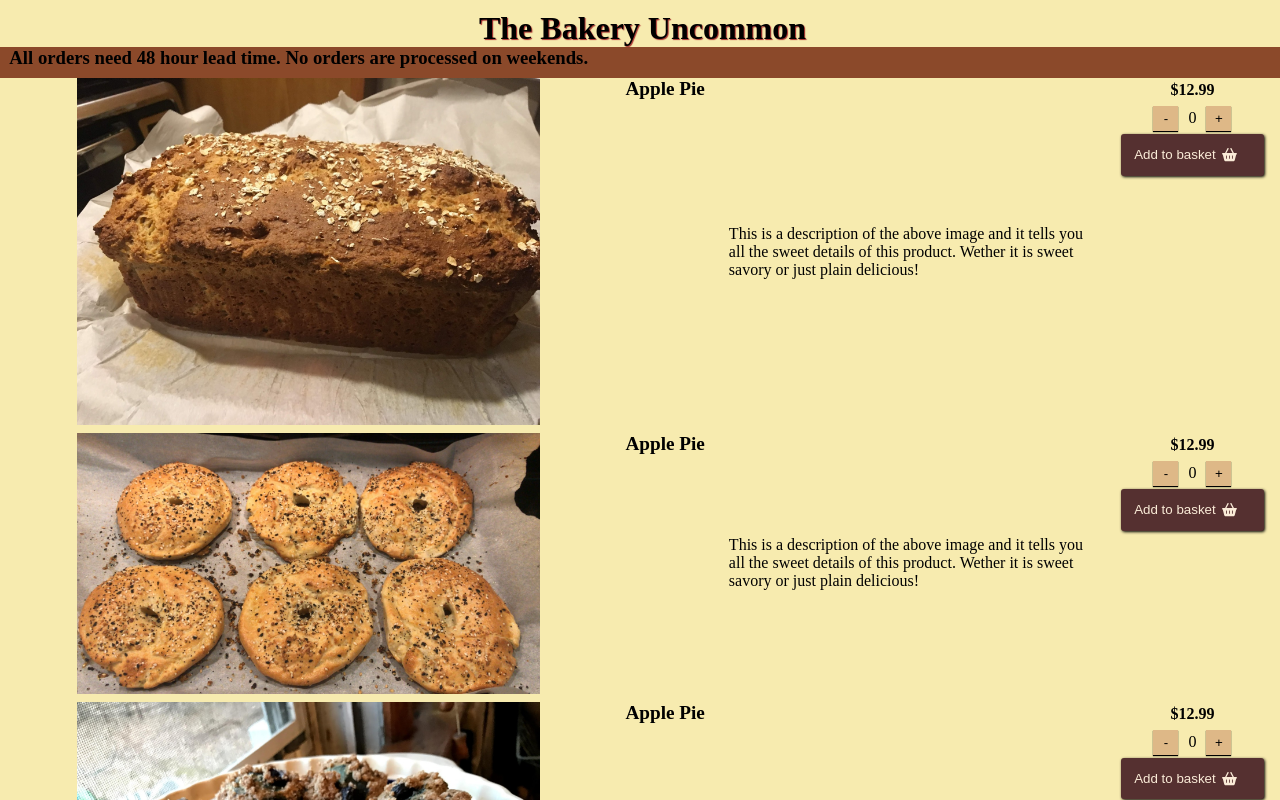
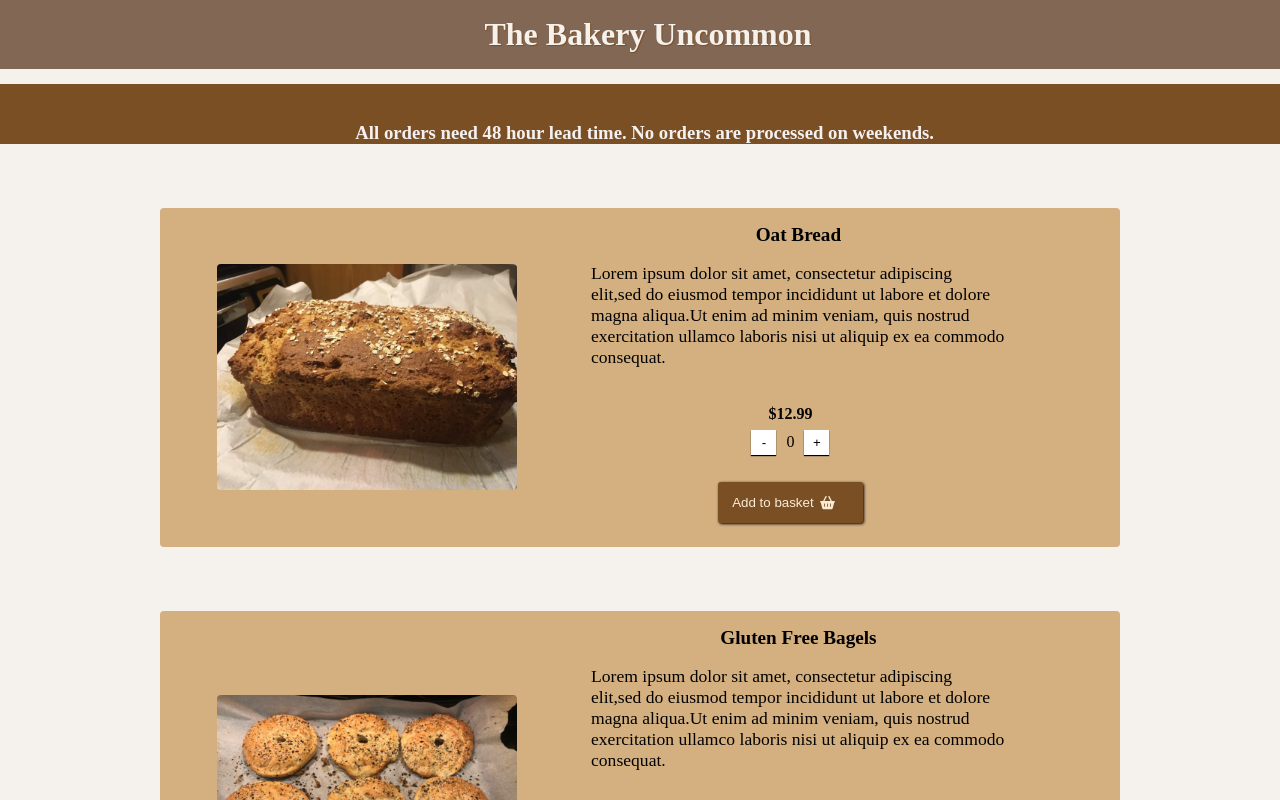
Before and after one commit to davidl117/The-Bakery-Uncommon, a React (Create React App) app: page / in a window 1280 px wide. Both pictures are taken after a click on the button "Our Products". Shown: the top 800 px of the page. Built offline with nearby package versions, Linux system fonts and the light colour scheme.

Commit message:
new colors and styles

```diff
--- a/src/Components/Contact.js
+++ b/src/Components/Contact.js
@@ -20,8 +20,8 @@ export default function Contact() {
          }, (error) => {
                 console.log(error);
         });
+
         setSubmitted(prevSubmit => !prevSubmit)
-            alert("Message Submitted")
             console.log(submitted);
         }
 
@@ -37,7 +37,7 @@ export default function Contact() {
 
     return (
         <div className="contact-container">
-            <h1>{submitted ? "Thanks! I'll be in touch ASAP!": "Get in touch with me"}</h1>
+            <h1 className="contact-header">{submitted ? {handleSubmit}: "Get in touch with me!"}</h1>
             <form
                   className="form-container"
                   ref={form}
@@ -47,7 +47,7 @@ export default function Contact() {
             >
                 <input
                     type="text"
-                    placeholder="Name here..."
+                    placeholder="Name"
                     name="user_name"
                     required
                 />
--- a/src/Components/Menu.js
+++ b/src/Components/Menu.js
@@ -45,6 +45,7 @@ export default function Menu({ name, image, description, price}) {
     return (
         <article className="product-image-container">
             <img className="product-image" alt="" src={image}/>
+            <div className="productNameDescCount-container">
                 <p className="product-name">{name}</p>
                 <p className="product-description">{description}</p>
                 <div className="cart-counter">
@@ -62,7 +63,7 @@ export default function Menu({ name, image, description, price}) {
                         </button>
                     </div>
                 </div>
-
+            </div>
         </article>
     );
 }
--- a/src/Components/NavigationBar.js
+++ b/src/Components/NavigationBar.js
@@ -9,10 +9,8 @@ export default function Navigation() {
     const [burger_bar, setBurgerClass] = useState("burger-bar unclicked");
     const [menuOpen, setMenuOpen] = useState(false);
     const [menu_class, setMenuClass] = useState("unclicked");
-
     const [subMenuOpen, setSubMenuOpen] = useState(false);
     const [subMenu, setSubMenu] = useState("subMenu-hidden");
-
     const [isMobile, setIsMobile] = useState(true);
 
     function toggleMenu() {
@@ -33,21 +31,29 @@ export default function Navigation() {
     function handleOpenSubMenu() {
         if(!subMenuOpen) {
             setSubMenu("subMenu-visible")
-        }else{
+        }else if (subMenuOpen === false && isMobile === false) {
             setSubMenu("subMenu-hidden")
+        }else if (subMenuOpen === true) {
+            setSubMenu("subMenu-hidden")
+            toggleMenu(false)
         }
         setSubMenuOpen(!subMenuOpen)
     }
 
+    function closeSubMenu() {
+        handleOpenSubMenu()
+    }
+
     const handleResize = () => {
-        if (window.innerWidth < 649) {
+        if (window.innerWidth < 760) {
             setIsMobile(true)
-        }else if (window.innerWidth > 649) {
+        }else if (window.innerWidth > 760) {
             setIsMobile(false)
     }}
 
     useEffect(() => {
         window.addEventListener('load', handleResize)
+        window.addEventListener('resize', handleResize)
 
         return () => {
             window.removeEventListener('load', handleResize)
@@ -56,7 +62,7 @@ export default function Navigation() {
 
     return (
         <header>
-                <h1 className="title-bar title-bar-sticky"><Link to="/">The Bakery Uncommon</Link>
+                <h1 className="title-bar title-bar-sticky"><Link to="/" style={{color:"#f5f1ed"}}>The Bakery Uncommon</Link>
                     <span>
                         <div className="ham-bars" onClick={toggleMenu}>
                             <div className={burger_bar}></div>
@@ -67,6 +73,7 @@ export default function Navigation() {
                 </h1>
             {/* <p className="shopping-cart"><FontAwesomeIcon icon={faCartShopping}></FontAwesomeIcon></p> */}
             <nav className={!isMobile ? `navigationBar` : `menu-close ${menu_class}`}>
+                <ul className="li-container">
                     <li>
                         <Link to="/" onClick={() => closeMenu()}>Home</Link>
                     </li>
@@ -76,19 +83,20 @@ export default function Navigation() {
                             <FontAwesomeIcon icon={subMenuOpen ? faChevronUp: faChevronDown }>
                             </FontAwesomeIcon>
                         </button>
+                        <ul className={`subMenu ${subMenu}`}>
+                            <li className={subMenu}><Link to="Menu" onClick={() => closeSubMenu()}>Pies</Link></li>
+                            <li className={subMenu}><Link to="Menu" onClick={() => closeSubMenu()}>Bread</Link></li>
+                            <li className={subMenu}><Link to="Menu" onClick={() => closeSubMenu()}>Muffins</Link></li>
+                            <li className={subMenu}><Link to="Menu" onClick={() => closeSubMenu()}>Cookies</Link></li>
+                        </ul>
                     </li>
-                <ul className={subMenu}>
-                    <li className={subMenu}><Link to="Menu" onClick={() => closeMenu()}>Pies</Link></li>
-                    <li className={subMenu}><Link to="Menu" onClick={() => closeMenu()}>Bread</Link></li>
-                    <li className={subMenu}><Link to="Menu" onClick={() => closeMenu()}>Muffins</Link></li>
-                    <li className={subMenu}><Link to="Menu" onClick={() => closeMenu()}>Cookies</Link></li>
-                </ul>
                     <li>
                         <Link to="/About" onClick={() => closeMenu()}>About</Link>
                     </li>
                     <li>
-                <Link to="/Contact" onClick={() => closeMenu()}>Contact us</Link>
+                        <Link to="#Contact" onClick={() => closeMenu()}>Contact us</Link>
                     </li>
+                </ul>
                 <button className="sinLog-btn login">Login</button>
                 <button className="sinLog-btn signUp">Sign up</button>
             </nav>
--- a/src/Components/bakery_goods.json
+++ b/src/Components/bakery_goods.json
@@ -2,33 +2,33 @@
     {
         "id": 0,
         "image":"./images/oatBread.jpeg",
-        "name": "Apple Pie",
+        "name": "Oat Bread",
         "rotate": true,
-        "description": "This is a description of the above image and it tells you all the sweet details of this product. Wether it is sweet savory or just plain delicious!",
+        "description": "Lorem ipsum dolor sit amet, consectetur adipiscing elit,sed do eiusmod tempor incididunt ut labore et dolore magna aliqua.Ut enim ad minim veniam, quis nostrud exercitation ullamco laboris nisi ut aliquip ex ea commodo consequat.",
         "price": 12.99,
         "ingredients": "delicious flavors, apples, cinnammon, and all the good spice"
     },
     {
         "id": 1,
         "image":"./images/bagel.jpeg",
-        "name": "Apple Pie",
-        "description": "This is a description of the above image and it tells you all the sweet details of this product. Wether it is sweet savory or just plain delicious!",
+        "name": "Gluten Free Bagels",
+        "description": "Lorem ipsum dolor sit amet, consectetur adipiscing elit,sed do eiusmod tempor incididunt ut labore et dolore magna aliqua.Ut enim ad minim veniam, quis nostrud exercitation ullamco laboris nisi ut aliquip ex ea commodo consequat.",
         "price": 12.99,
         "ingredients": "delicious flavors, apples, cinnammon, and all the good spice"
     },
     {
         "id": 2,
         "image":"./images/bluberryMuffins.jpeg",
-        "name": "Apple Pie",
-        "description": "This is a description of the above image and it tells you all the sweet details of this product. Wether it is sweet savory or just plain delicious!",
+        "name": "Bluberry Muffins",
+        "description": "Lorem ipsum dolor sit amet, consectetur adipiscing elit,sed do eiusmod tempor incididunt ut labore et dolore magna aliqua.Ut enim ad minim veniam, quis nostrud exercitation ullamco laboris nisi ut aliquip ex ea commodo consequat.",
         "price": 12.99,
         "ingredients": "delicious flavors, apples, cinnammon, and all the good spice"
     },
     {
         "id": 3,
         "image":"./images/decorativeCake.jpeg",
-        "name": "Apple Pie",
-        "description": "This is a description of the above image and it tells you all the sweet details of this product. Wether it is sweet savory or just plain delicious!",
+        "name": "Decorative Cake",
+        "description": "Lorem ipsum dolor sit amet, consectetur adipiscing elit,sed do eiusmod tempor incididunt ut labore et dolore magna aliqua.Ut enim ad minim veniam, quis nostrud exercitation ullamco laboris nisi ut aliquip ex ea commodo consequat.",
         "price": 12.99,
         "ingredients": "delicious flavors, apples, cinnammon, and all the good spice"
     }
--- a/src/styles.css
+++ b/src/styles.css
@@ -1,3 +1,16 @@
+:root {
+    --backgroundColor: #f5f1ed;
+    --headerColor: #826754;
+    --footerColor: #2f1000;
+    --orderTiming: #7b4f24;
+    --productCard: #d4b081;
+    /* --footerColor: #222121; */
+    --brown: var(--orderTiming);
+    --lightBlue: #1b9aaa;
+    --moon: #574949;
+    --contact: var(--productCard);
+}
+
 * {
     box-sizing: border-box;
     margin: 0;
@@ -6,9 +19,8 @@
 
 body {
     font-family: Papyrus, Copperplate, serif;
-    background-color: #f7ebaf;
+    background-color: var(--backgroundColor);
     overflow: visible;
-    height: 100%;
 }
 
 .title-bar {
@@ -16,9 +28,9 @@ body {
     justify-content: space-between;
     font-size: 1.5em;
     max-width: 100%;
-    padding: 10px 0 0 5px;
-    background-color: #f7ebaf;
-    text-shadow: 1px 1px 1px  brown;
+    padding: .5em 0 .5em .5em;
+    background-color: var(--headerColor);
+    text-shadow: 1px 1px 1px  var(--brown);
 }
 
 .title-bar-sticky {
@@ -26,7 +38,6 @@ body {
     top: 0;
     width: 100%;
     z-index: 6;
-    /* margin-bottom: 205px; */
 }
 
 .ham-bars {
@@ -35,7 +46,6 @@ body {
     align-items: flex-start;
     cursor: pointer;
     padding-right: 15px;
-    /* margin-top: 0px; */
 }
 
 /* ------------burger bar animation-------------- */
@@ -44,7 +54,6 @@ body {
     width: 1em;
     height: 0.12em;
     background-color: rgb(0, 0, 0);
-    /* border-radius: 9px; */
     margin-top: 0.2em;
 }
 
@@ -75,49 +84,49 @@ body {
 }
 
 .menu-open {
-    background-color: snow;
+    margin-top: 3em;
+    background-color: var(--backgroundColor);
     position: fixed;
     min-height: 100vh;
     width: 100%;
     display: flex;
     flex-direction: column;
     align-items: center;
-    transition: width 250ms ease-in;
     z-index: 5;
     overflow-y: auto;
     -webkit-overflow-scrolling: touch;
 }
 
+.menu-open.clicked {
+    transition: width 250ms ease-in;
+
+}
+
 nav li {
-    padding: 1.25em;
+    padding: 1em;
     margin: 0 auto;
-    font-family:Verdana, Tahoma, sans-serif;
+    font-family:'Gill Sans', 'Gill Sans MT', 'Trebuchet MS', sans-serif;
+    /* font-size: large; */
     list-style-type: none;
 }
 
-nav li:first-child {
-    /* margin-top: 1em; */
-}
-
 nav li:hover {
-    display: flex;
-    justify-content: center;
-    background-color: burlywood;
-    width: 100%;
+    background-color: var(--backgroundColor);
     transition: 500ms ease;
 }
 
 .sinLog-btn{
     border: none;
-    margin: 2em auto;
+    margin: 1em auto;
     font-size: large;
-    padding: 1em;
-    background-color: rgba(155, 100, 55, 0.7);
+    padding: .75em 3em;
+    background-color: var(--lightBlue);
+    border-radius: 7px;
 }
 
 .signUp {
-    padding: 0;
-    background-color: aliceblue;
+    padding: .75em 2.5em;
+    background-color: var(--moon);
     margin: 0 auto;
 }
 
@@ -130,14 +139,16 @@ nav li:hover {
 .subMenu-visible {
     margin: 0 auto;
     font-size: small;
-    background-color: burlywood;
+    background-color: var(--backgroundColor);
+}
+
+.subMenu-visible:hover {
+    background-color: var(--headerColor);
 }
 
 ul li:hover {
     display: block;
     margin: 0 auto;
-    background-color: white;
-    opacity: 0.9;
 }
 
 .subMenu-hidden {
@@ -147,13 +158,14 @@ ul li:hover {
 a:active {
     text-decoration: underline;
 }
+
 a, a:visited
 {
     text-decoration: none;
     color: black;
 }
 
-@media (min-width: 649px) {
+@media (min-width: 760px) {
     .title-bar {
         font-size: 1.75em;
         display: flex;
@@ -167,9 +179,20 @@ a, a:visited
 
     .navigationBar  {
         display: flex;
+        justify-content: space-around;
         align-items: center;
-        margin-top: 3em;
-        padding-top: 2em;
+        margin-top: 3.25em;
+        background-color: var(--headerColor);
+        position: fixed;
+        top: 0;
+        width: 100%;
+        z-index: 6;
+    }
+
+    .li-container {
+        display: flex;
+        justify-content: space-between;
+        width: 100%;
     }
 
     .sinLog-btn {
@@ -181,14 +204,19 @@ a, a:visited
 
     nav li:hover {
         width: fit-content;
-
+        border-radius: 3px;
     }
 
-    .subMenu-visible  {
-        display: flex;
-        flex-direction: column;
-        justify-content: flex-start;
+    .subMenu-visible {
+        position: absolute;
+        transition: display 200ms ease;
     }
+
+    .subMenu li{
+        position: relative;
+        width: 100%;
+    }
+
 }
 
 @media ( min-width: 800px) {
@@ -200,28 +228,221 @@ a, a:visited
         display: flex;
         justify-content: space-around;
         margin-bottom: -2em;
-        z-index: 1111;
+        font-size: larger;
     }
 
 }
 
+@media ( min-width: 1850px) {
+    .title-bar {
+        font-size: 4rem;
+    }
+
+    .navigationBar {
+        margin-top: 8.5em;
+        z-index: 11;
+    }
+
+    .li-container {
+        font-size: 3rem;
+        display: flex;
+        justify-content: flex-end;
+        background-color: var(--headerColor);
+    }
+
+    .subMenu-visible {
+        position: absolute;
+        transition: display 200ms ease;
+    }
+
+    .subMenu li{
+        position: relative;
+        width: 100%;
+        font-size: 2rem;
+    }
+}
+
 /* =========== End navigation ========== */
+/* ======= Hero style =========== */
+
+.hero-container {
+    text-align: center;
+    display: flex;
+    flex-direction: column;
+    justify-content: flex-start;
+    width: 100%;
+}
+
+.img-wrapper {
+    margin-top: 3.5em;
+    max-width: 100%;
+    object-fit: cover;
+}
+
+.img-wrapper img {
+    width: 100%;
+}
+
+.text-container {
+    /* max-width: 474px; */
+    min-width: 474px;
+    font-weight: 900;
+    background-color: var(--moon);
+    margin: -0.5em auto 0 auto;
+    color: white;
+}
+
+.article-text ,.overlay-text {
+    max-width: 100%;
+}
+
+.hero-menu-btn {
+    display: block;
+    border: none;
+    border-bottom: 2px solid black;
+    margin: 1em auto;
+    font-size: large;
+    font-family:'Fantasy';
+    background: none;
+    color: white;
+}
+
+.hero-menu-btn a:visited {
+    color: inherit;
+}
+
+.hero-menu-btn a:hover {
+    background-color: inherit;
+    color: teal;
+}
+
+.hero-menu-btn a {
+    text-decoration: none;
+}
+
+/* .hero-lower {
+    background-color: rgb(27, 28, 31);
+    color: burlywood;
+} */
+
+button {
+    cursor: pointer;
+}
+
+@media (min-width: 800px) {
+    .hero-container {
+        display: flex;
+        justify-content: center;
+    }
+
+    .img-wrapper {
+        width: 100%;
+        margin-top: 0;
+    }
+
+    .img-wrapper img {
+        width: 100%;
+        max-height: 500px;
+        object-fit: cover;
+    }
+
+    .sub-title {
+        font-size: 1.7rem;
+    }
+
+    .overlay-text {
+        font-size: 1.25rem;
+        margin: 0 auto;
+    }
+
+    .hero-menu-btn {
+        font-size: 1.5rem;
+    }
+}
+
+@media (min-width: 1050px) {
+    .hero-container {
+        padding-top: 88px;
+    }
+
+    .img-wrapper {
+        width: 100%;
+        object-fit: contain;
+    }
+
+    .img-wrapper img {
+        max-height: 900px;
+    }
+
+    .text-container {
+        position: relative;
+        bottom: 35em;
+        left: 39%;
+        margin: 0 auto;
+        min-width: 250px;
+        color: black;
+        background: var(--backgroundColor);
+    }
+
+    .overlay-text {
+        position: absolute;
+        padding: 15px;
+        width: 250px;
+        background: var(--backgroundColor);
+    }
+
+    .hero-menu-btn {
+        color: inherit;
+    }
+}
+
+@media (min-width: 2100px) {
+    .text-container {
+        margin: -13px 0;
+        position: inherit;
+        background-color: var(--moon);
+        width: 100%;
+    }
+
+    .overlay-text {
+        position: inherit;
+        width: 500px;
+        background-color: var(--moon);
+    }
+}
+
+/* ======== End Hero Style ========= */
 /*============ Menu styling ======== */
+.order-timing {
+    padding: 2em 0.5em 0 1em;
+    margin: 1.5em auto 0 auto;
+    background-color: var(--orderTiming);
+    color: #f5f1f1;
+    min-width: 300px;
+}
+
+.product-image-container {
+    max-width: 75%;
+    margin: 1em auto;
+    border-radius: 4px;
+    padding: 1em 0;
+    background-color: var(--productCard);
+}
 
 .product-image {
-    max-width: 90%;
+    width: 90%;
+    max-height: 100%;
+    border-radius: 12px;
+    padding: .5em;
     margin: 0 auto;
     display: flex;
     object-fit: cover;
 }
 
-
-.order-timing {
-    padding: .5em;
-    margin-top: 2em;
-    background-color: rgb(139, 73, 42);
-    color: black;
-    min-width: 300px;
+.product-description {
+    max-width: 450px;
+    padding: 1em;
+    margin: 0 auto;
 }
 
 .product-name {
@@ -239,7 +460,6 @@ a, a:visited
 
 .button-container {
     margin-top: 5%;
-    margin-bottom: -5%;
     display: flex;
     justify-content: center;
 }
@@ -250,7 +470,7 @@ a, a:visited
     margin: 0 10px;
     height: 25px;
     width: 25px;
-    background-color: burlywood;
+    background-color: white;
     box-shadow: 0px 1px 1px black;
 }
 
@@ -258,46 +478,18 @@ a, a:visited
     box-shadow: none;
 }
 
-@media (min-width: 650px) {
-    .product-image-container {
-        display: grid;
-        grid-template-columns: auto auto auto auto;
-        grid-template-rows: auto auto;
-        column-gap: .5em;
-        row-gap: .5em;
-    }
+/* add media query for a cart to display at around 5-600px */
 
-    .product-image {
-        max-width: 75%;
-    }
-
-    .product-description {
-        max-width: 400px;
-        padding: 1em;
-        display: flex;
-        align-items: center;
-    }
-
-    .cart-counter {
-        padding-right: 1em;
-    }
-
-    .cart {
-
-    }
-}
-
-/* add media query for a cart to display at around 5-600px */
 
 .cart {
     display: flex;
     justify-content: center;
     align-items: center;
-    margin: 7% auto 5% auto;
+    margin: 2em auto 5% auto;
     border: none;
-    min-width: 25%;
+    min-width: 145px;
     padding: 1em;
-    background-color: rgb(85, 48, 48);
+    background-color: var(--brown);
     border-radius: 3px;
     color: antiquewhite;
     box-shadow: 1px 1px 3px black;
@@ -330,80 +522,92 @@ a, a:visited
     background-color: rgba(85, 48, 48, 1);
 }
 
-/* ======= End Menu Style ======== */
-/* ======= Hero style =========== */
-
-.hero-container {
+@media (min-width: 800px) {
+    .order-timing {
+        margin-top: 4.5em;
         text-align: center;
-    display: flex;
-    justify-content: center;
-    flex-direction: column;
     }
 
-.img-wrapper {
-    margin-top: 3em;
+    .product-image-container {
+        display: flex;
+        align-items: center;
+        margin-top: 4em;
+        margin-left: auto;
     }
 
-.img-wrapper img {
-    max-width: 100%;
-    object-fit: cover;
+    .product-image {
+        max-width: 33%;
+        margin-right: 3em;
     }
 
-.text-container {
-    color: black;
-    text-shadow: 1px 1px  black;
-    font-weight: 900;
-    background-color: rgba(207, 134, 134, 0.775);
-    border-radius: 5px;
-    margin: -0.5em 0 auto;
+    .productNameDescCount-container {
+        display: flex;
+        flex-direction: column;
+        align-items: center;
+        padding-right: 3em;
+        margin-right: auto;
     }
 
-.overlay-text {
-    max-width: 650px
+    .product-name {
+        width: 250px;
     }
 
-.article-text {
-    max-width: 650px
+
+    .product-description {
+        position: inherit;
+        max-width: 450px;
+        font-size: 1.1em;
+        padding: 1em;
     }
 
-.hero-menu-btn {
-    display: block;
-    border: none;
-    border-bottom: 2px solid black;
-    margin: 1em auto;
-    font-size: large;
-    font-family:'Fantasy';
-    background: none;
+    .cart-counter {
+        padding: 1em 1em 0 0;
+    }
 }
 
-.hero-menu-btn a:visited {
-    color: inherit;
+@media ( min-width: 1850px) {
+    .navigationBar {
+        background-color: white;
+        z-index: inherit;
     }
 
-.hero-menu-btn a:hover {
-    background-color: inherit;
-    color: teal;
+    .order-timing {
+        margin-top: 7em;
+        font-size: 2em;
+        margin: auto;
    }
 
-.hero-menu-btn a {
-    text-decoration: none;
+    .product-image-container {
+        margin: 10em auto -7em auto;
+        padding: 2em;
+        font-size: 2.5em;
     }
 
-.hero-lower {
-    background-color: rgb(27, 28, 31);
-    color: burlywood;
+    .product-description {
+        max-width: 1000px;
+        /* font-size: 2.5em; */
+
     }
 
-button {
-    cursor: pointer;
+    .button-container {
+        display: flex;
+        /* justify-content: center; */
+        align-content: center;
+        /* align-items: center; */
     }
 
-/* ======== End Hero Style ========= */
+}
+
+/* ======= End Menu Style ======== */
 /* ======== Carousel Style ========= */
+figure{
+    overflow: none;
+    opacity: 0.9;
+}
 
 .carousel-container {
     position: relative;
-    max-width: 100%;
+    /* max-width: 100%; */
     margin: 0 auto;
     list-style-type: none;
 }
@@ -413,6 +617,7 @@ button {
     justify-content: space-between;
     max-width: 100%;
     max-height: 300px;
+
     overflow: hidden;
 }
 
@@ -436,7 +641,6 @@ button {
     border-radius: 50%;
     width: 1.5em;
     height: 1.5em;
-    /* background-color: rgba(255, 255, 255, 0.5); */
     font-size: xx-large;
     color: white;
 }
@@ -469,16 +673,12 @@ button {
     background-color: rgba(0,0,0,0.75);
 }
 
-@media (min-width: 649px) {
-    .overlay-text {
-        margin: auto;
-    }
-
+@media (min-width: 760px) {
     .carousel-container {
         width: 100%;
         padding: 2em;
         margin-bottom: -1em;
-        background-color: rgb(27, 28, 31)
+        /* background-color: rgb(27, 28, 31); */
     }
 
     .carousel_wrapper {
@@ -489,7 +689,7 @@ button {
 
     .carousel_nav {
         gap: 1em;
-        background-color: rgb(27, 28, 31)
+        /* background-color: rgb(27, 28, 31) */
     }
 
     .carousel-slide {
@@ -498,24 +698,100 @@ button {
 
     .carousel_image {
         object-fit: cover;
+        min-width: 200px;
+        max-height: 260px;
+        min-height: 260px;
         box-shadow: -1px 2px 5px black;
         overflow-x: auto;
-        border-radius: 12px;
+        border-radius: 1px;
     }
 
-    .carousel_btn {
+    figcaption {
+        font-size: larger;
+        color: black;
+        text-align: center;
+    }
+
+    .carousel_btn  {
         display: none;
     }
 }
+
+@media (min-width: 1260px) {
+    .carousel-wrapper {
+
+    }
+}
+
+@media (min-width: 1850px) {
+    .img-wrapper {
+        margin-top: 9em;
+    }
+
+    .carousel-image {
+        padding: 2em;
+    }
+
+    .carousel-container {
+        max-width: 1800px;
+    }
+
+}
 /* ======== End Carousel Style ========= */
+  /* ========= About Style ======== */
+
+  .about-container {
+    margin: 2em auto;
+    padding: 3em;
+    max-width: 450px;
+    min-width: 300px;
+    background-color: var(--backgroundColor);
+    text-align: center;
+  }
+
+  .about-menuBtn {
+    border: none;
+    border-bottom: 1px solid black;
+    font-size: large;
+    font-weight: 400;
+    margin: 1em 0;
+  }
+
+  @media (min-width: 800px) {
+    .about-container {
+        margin-top: 5em;
+    }
+  }
 
 /* ======contact style ======== */
+.contact-header {
+    text-align: center;
+    margin-bottom: 1em;
+}
 
 .contact-container {
-    color: white;
-    margin: 20%;
-    margin-top: 105px;
-    text-align: center;
+    padding-top: 4em;
+    background-color: var(--contact);
+    background-repeat: no-repeat;
+    margin: 0 auto;
+    width: 100%;
+}
+
+  .form-container {
+    margin: 0 auto;
+    min-height: 300px;
+    max-width: 500px;
+    padding-bottom: 2em;
+}
+
+.form-container input,textarea {
+    display: flex;
+    justify-content: center;
+    padding: 0.5em;
+    margin: 0 auto 1.5em;
+    border: none;
+    border-radius: 12px;
+    width: 300px;
 }
 
   .media-links{
@@ -534,20 +810,46 @@ button {
     margin-left: -2%;
   }
 
-  /* ========= About Style ======== */
-
-  .about-container {
-    margin: 5em auto;
-    /* padding: 3em; */
-    max-width: 450px;
-    background-color: whitesmoke;
-    text-align: center;
+@media (min-width: 800px) {
+    .form-container input,textarea {
+        width: 500px;
+        height: 40px;
+        border-radius: 12px;
     }
 
-  .about-menuBtn {
-    border: none;
-    border-bottom: 1px solid black;
-    font-size: large;
-    font-weight: 400;
-    margin: 1em 0;
+    .form-container textarea {
+        height: 100px;
     }
+}
+/* ============= Footer =============== */
+
+.footer {
+    background-color: var(--footerColor);
+    color: whitesmoke;
+    line-height: 2.5rem;
+    font-size: larger;
+    font-variant-caps: small-caps;
+    font-family: 'Gill Sans', 'Gill Sans MT', Calibri, 'Trebuchet MS', sans-serif;
+    padding: 25px;
+}
+
+.footer p {
+    display: flex;
+    justify-content: center;
+}
+
+.footer-list{
+    display: flex;
+    justify-content: center;
+}
+
+.footer-list p{
+    display: inline;
+    padding: 10px;
+    font-weight: 700;
+}
+
+.footer-list p:hover {
+    color: #1b9aaa;
+    cursor: pointer;
+}
```
Also changed, not shown: src/App.js (+10 -0 lines), src/Components/Hero.js (+46 -20 lines), public/images/cheeseCake.jpg (added). Lines whose indentation alone changed are shown as unchanged.
